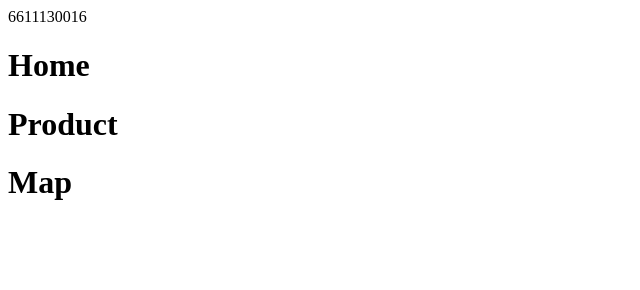
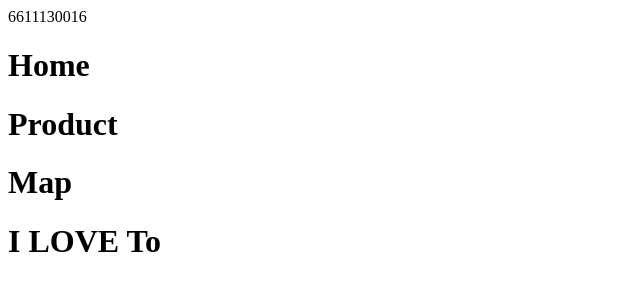
Before and after one commit to Potae47/Potae47, a plain HTML site: page menu.html in a window 1280 px wide. Shown: the whole page, without its empty margins (0-640 px from the left). Drawn offline with Linux system fonts and the light colour scheme.

Commit message:
commit lab2.2

```diff
--- a/menu.html
+++ b/menu.html
@@ -6,5 +6,6 @@
         <h1>Home </h1>
         <h1>Product</h1>
         <h1>Map</h1>
+        <h1>I LOVE To</h1>
     </body>
 </html>
```
